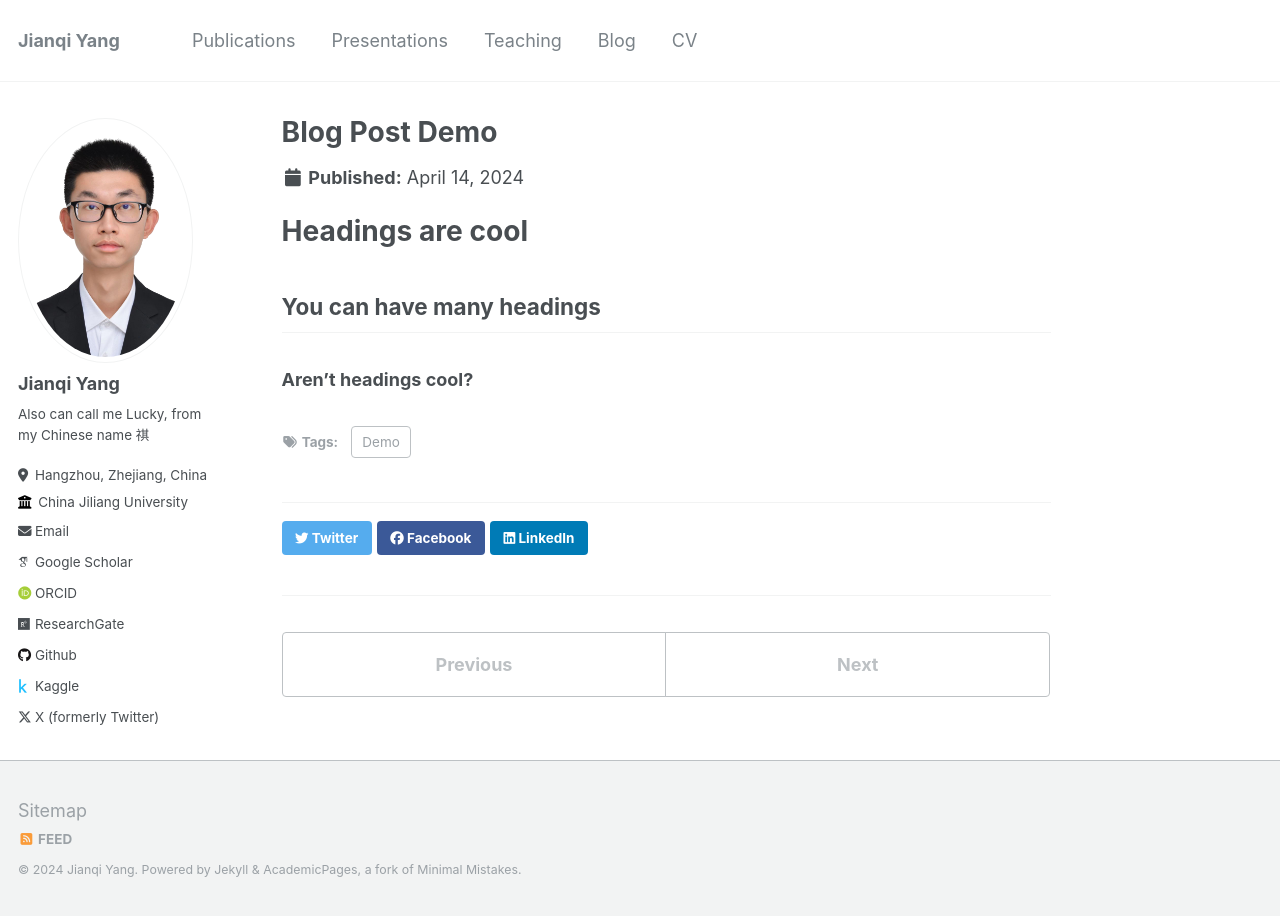
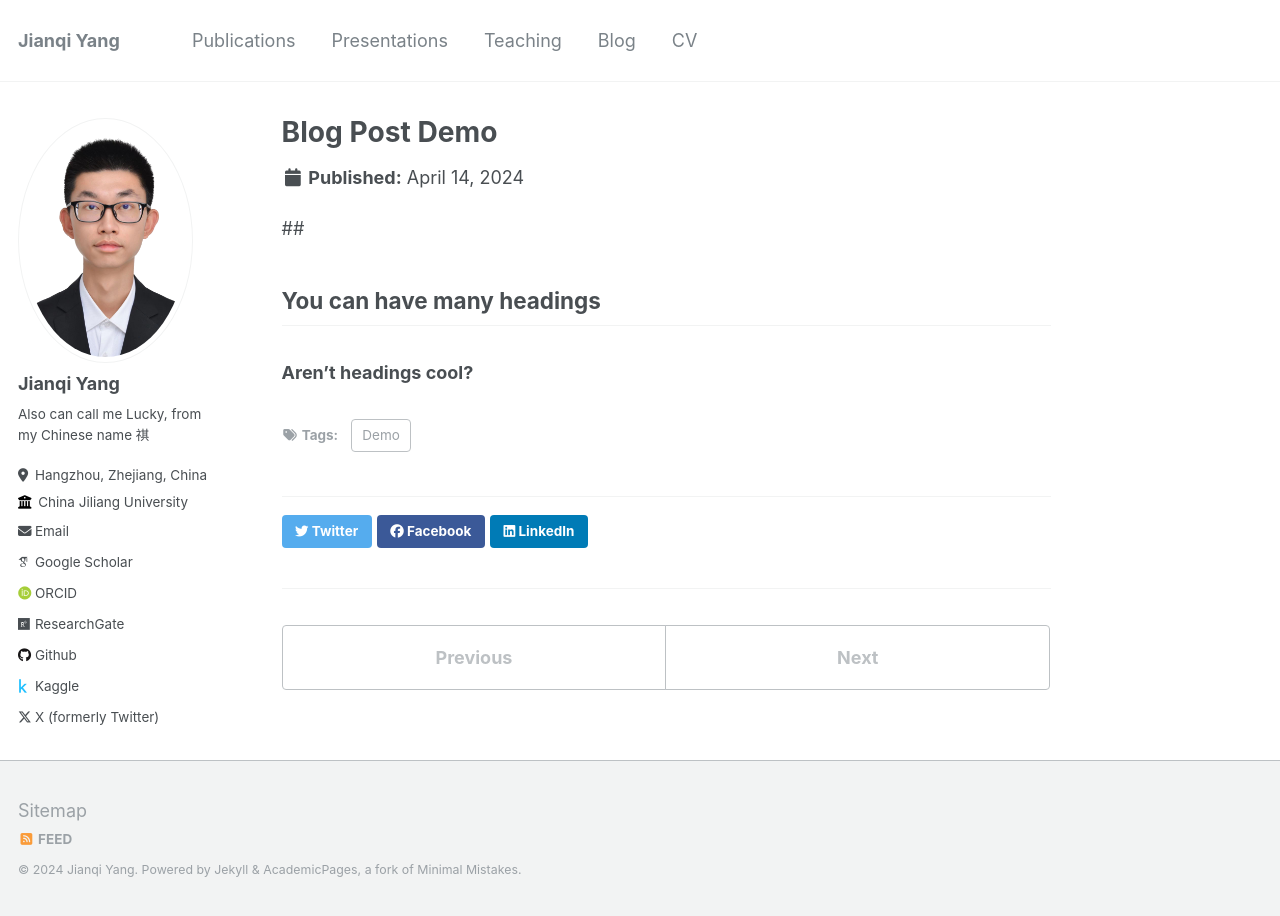
Before and after one commit to thinkswhat/thinkswhat.github.io, a Jekyll site: the page built from _posts/2015-08-14-blog-post-demo2.md, in a window 1280 px wide. Built offline with Jekyll 4.4.1, drawn with Linux system fonts in a browser that asks for light colours; some web fonts are replaced.

Commit message:
Update 2015-08-14-blog-post-demo2.md

```diff
--- a/_posts/2015-08-14-blog-post-demo2.md
+++ b/_posts/2015-08-14-blog-post-demo2.md
@@ -5,9 +5,9 @@ permalink: /posts/2012/08/blog-post-demo/
 tags:
   - Demo
 ---
+##
 
-Headings are cool
-=====
+
 
 ## You can have many headings
 
```
